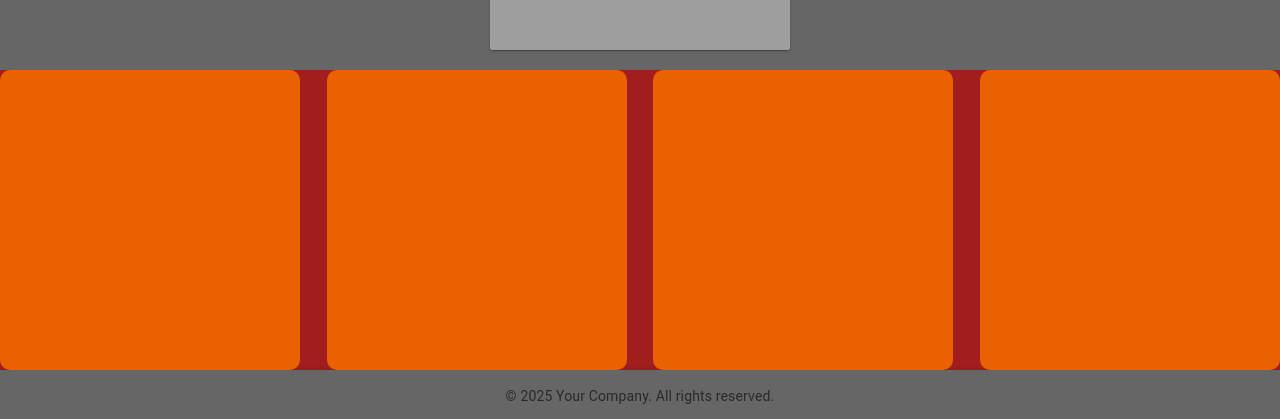
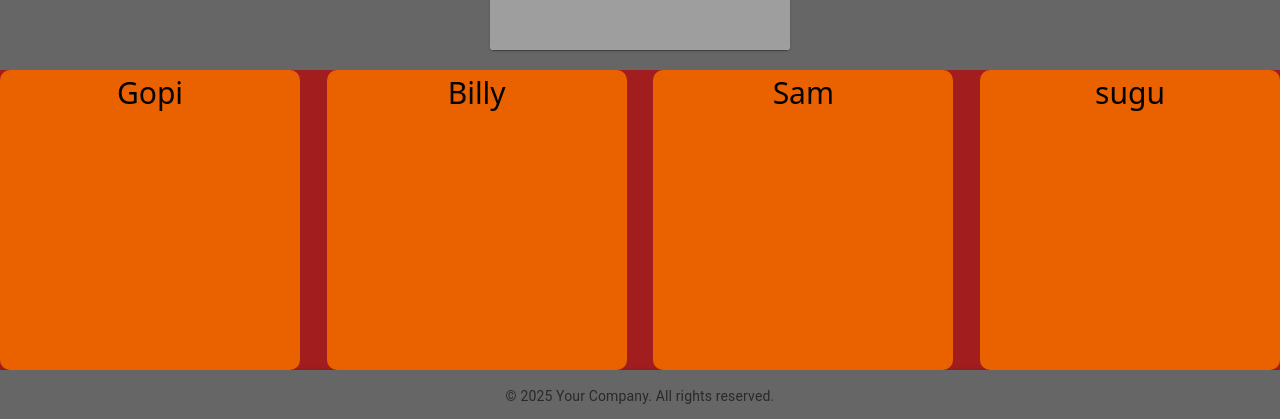
Before and after one commit to Gopiraj2306/maptask-react, a React (Vite) app: page / in a window 1280 px wide. Shown: the part 1748-2167 px from the top of the page. Built offline with nearby package versions, Linux system fonts and the light colour scheme; grey boxes are pictures that could not be loaded.

Commit message:
Added name

```diff
--- a/src/components/WorldMap.css
+++ b/src/components/WorldMap.css
@@ -132,4 +132,7 @@ body{
   height: 300px;
   width: 300px;
   border-radius: 10px;
+  color: black;
+  font-size: 30px;
+  text-align: center;
 }
--- a/src/components/para.jsx
+++ b/src/components/para.jsx
@@ -3,10 +3,10 @@ import worldMap from '../assets/Worldmap.png';
 function Para(){
     return(
         <div className='dd' >
-        <div className="design"></div>
-        <div className="design"></div>
-        <div className="design"></div>
-        <div className="design"></div>
+        <div className="design">Gopi</div>
+        <div className="design">Billy</div>
+        <div className="design">Sam</div>
+        <div className="design">sugu</div>
         </div>
 
 
```
